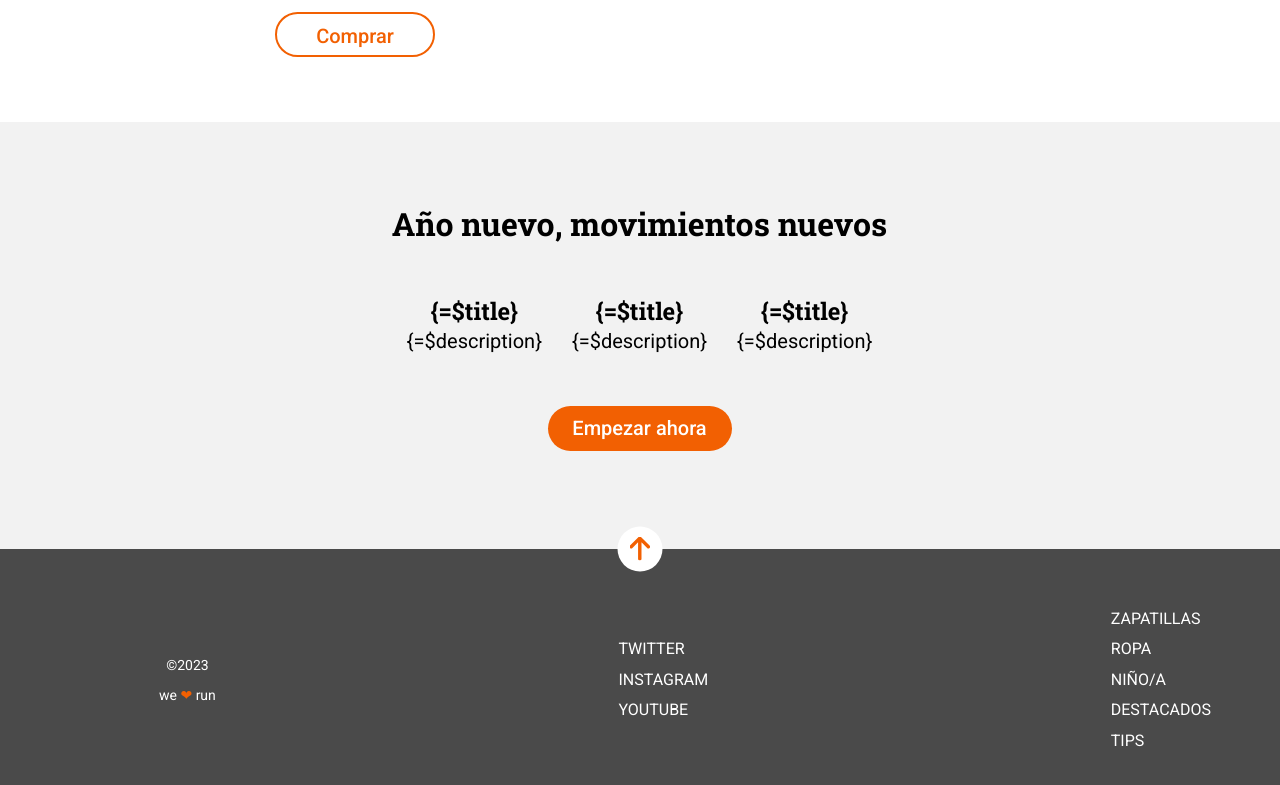
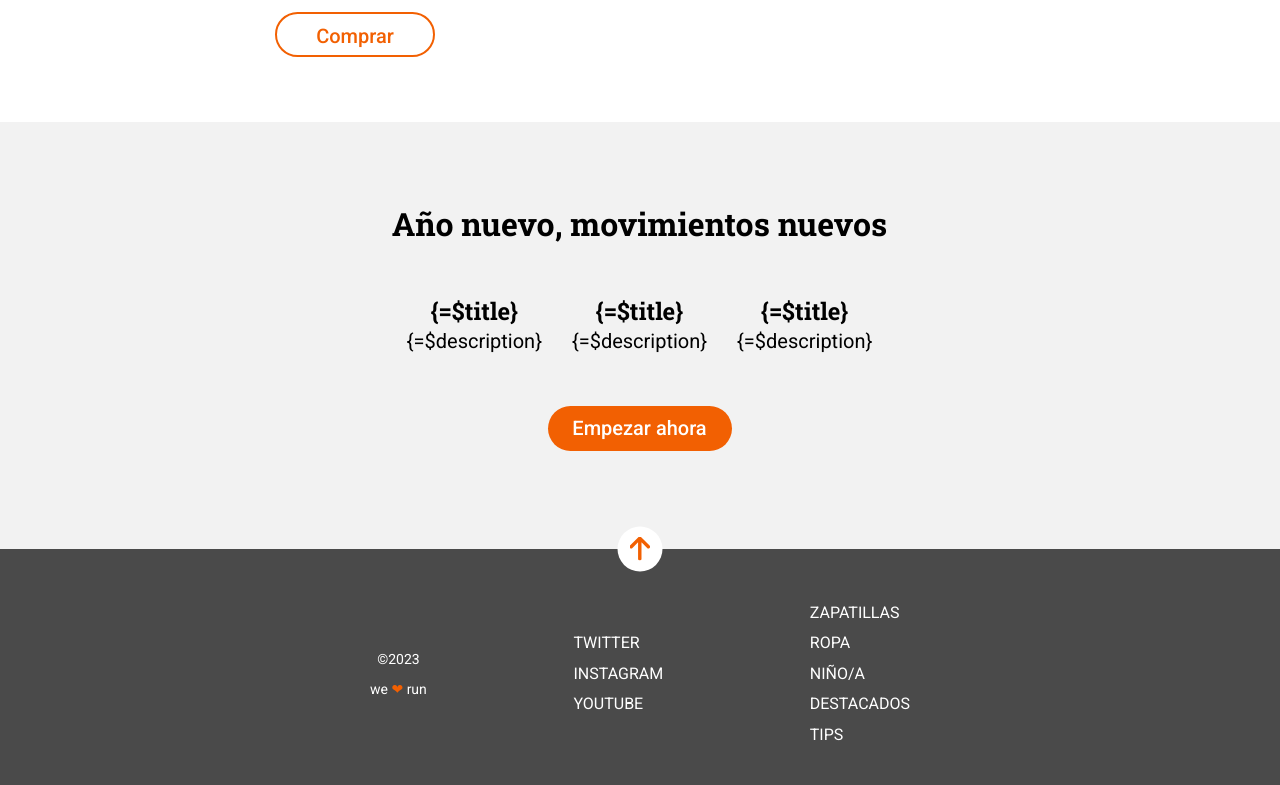
Before and after one commit to Adalab/modulo-1-evaluacion-final-IvanaVit, a website built with Vite: page src/index.html in a window 1280 px wide. Shown: the part 1054-1839 px from the top of the page. Built offline with nearby package versions, Linux system fonts and the light colour scheme.

Commit message:
preliminary web completed

```diff
--- a/src/scss/layout/_footer.scss
+++ b/src/scss/layout/_footer.scss
@@ -8,16 +8,14 @@
     gap: 30px;
     position: relative;
     @media (min-width: 768px){
-        padding: 56px 69px 34px 159px;
         height: 240px;
+        padding: 56px 100px 34px;
         flex-direction: row-reverse;
         justify-content: space-between;
     }
     @media (min-width: 1200px){
-
-
+        padding: 50px 370px 40px;
     }
-
 
     &__menu {
         text-align: center;
@@ -65,5 +63,3 @@
     }
 
 }
-
-// @media (min-width: 1200px)//
```
